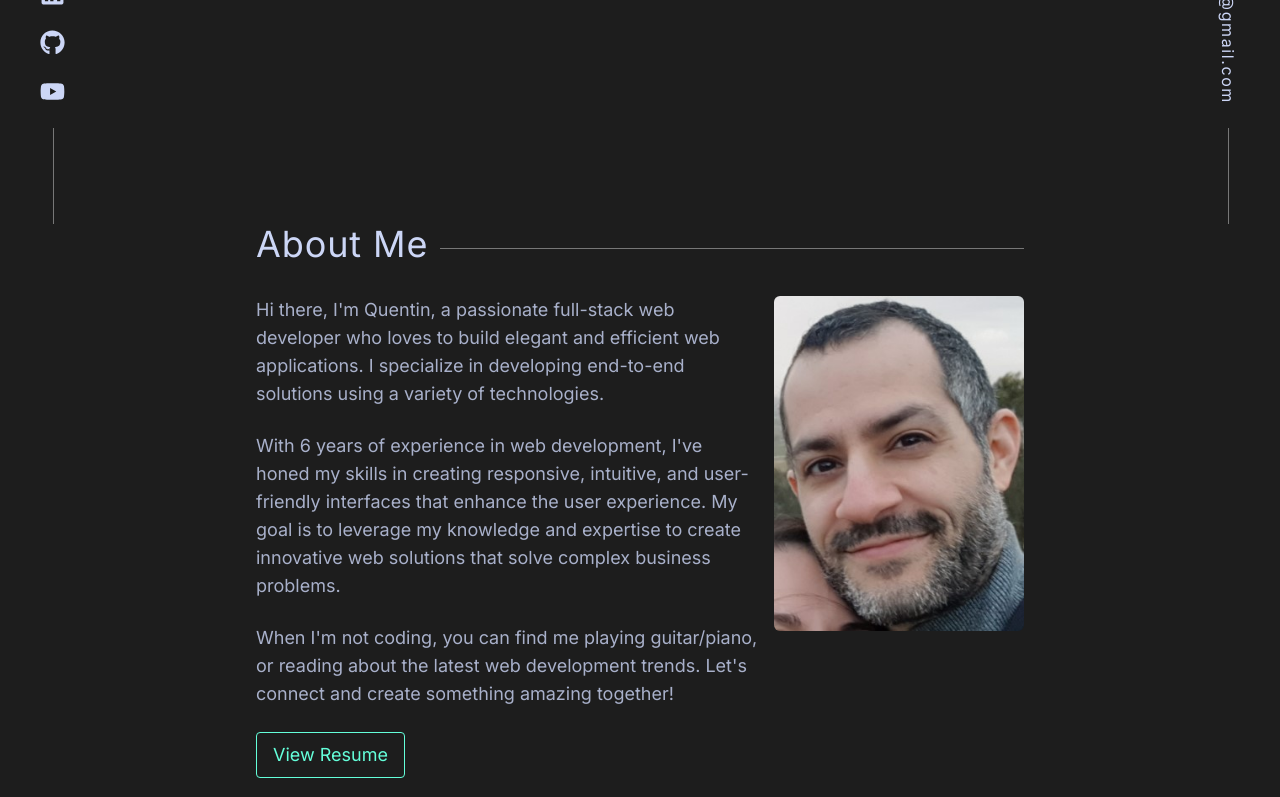
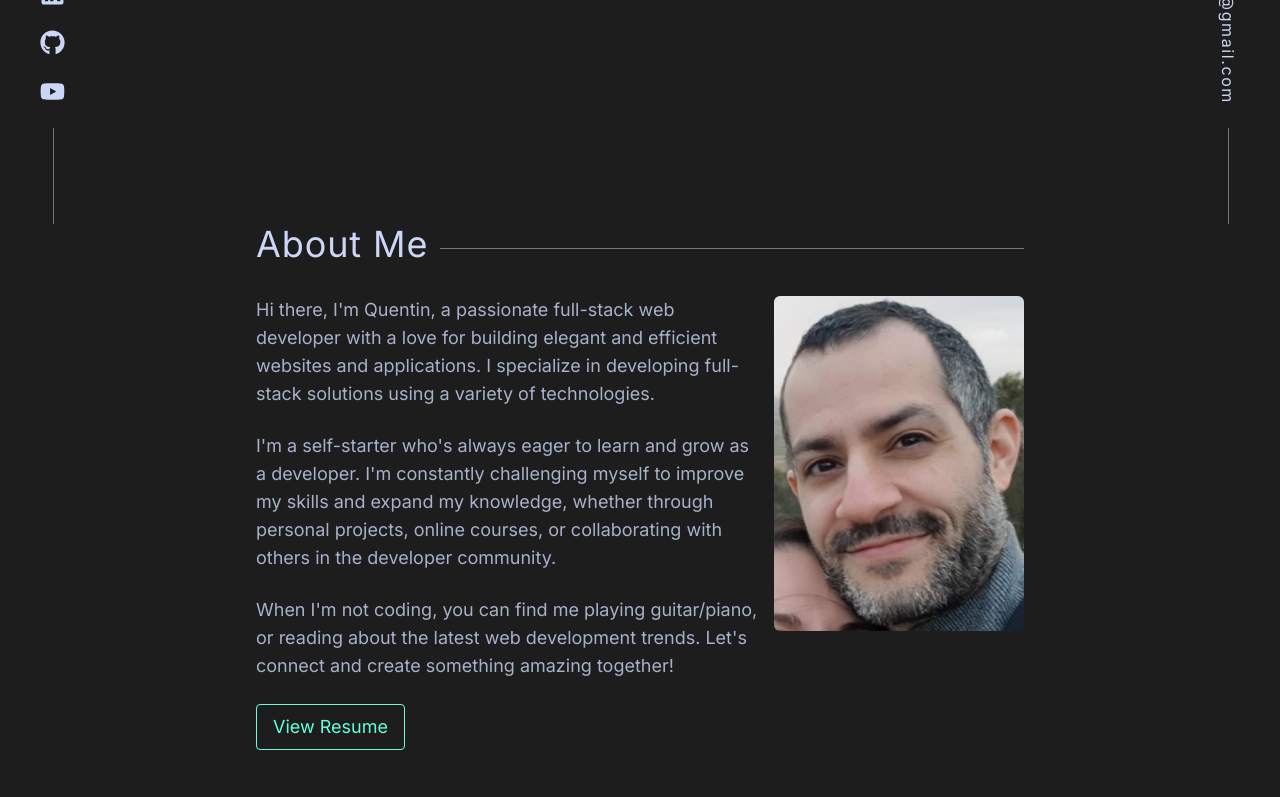
Before and after one commit to quentin-mckay/Portfolio_Next13, a Next.js app: page / in a window 1280 px wide. Shown: the part 576-1373 px from the top of the page. Built offline with nearby package versions, Linux system fonts and the light colour scheme.

Commit message:
updated about text

```diff
--- a/sections/About.tsx
+++ b/sections/About.tsx
@@ -12,18 +12,17 @@ const About = () => (
                 <div className='text-lg text-primary-text/80'>
                     <p className=''>
                         Hi there, I'm Quentin, a passionate full-stack web
-                        developer who loves to build elegant and efficient web
-                        applications. I specialize in developing end-to-end
-                        solutions using a variety of technologies.
+                        developer with a love for building elegant and efficient
+                        websites and applications. I specialize in developing
+                        full-stack solutions using a variety of technologies.
                     </p>
 
                     <p className='mt-6'>
-                        With 6 years of experience in web development, I've
-                        honed my skills in creating responsive, intuitive, and
-                        user-friendly interfaces that enhance the user
-                        experience. My goal is to leverage my knowledge and
-                        expertise to create innovative web solutions that solve
-                        complex business problems.
+                        I'm a self-starter who's always eager to learn and grow
+                        as a developer. I'm constantly challenging myself to
+                        improve my skills and expand my knowledge, whether
+                        through personal projects, online courses, or
+                        collaborating with others in the developer community.
                     </p>
 
                     <p className='mt-6'>
```
